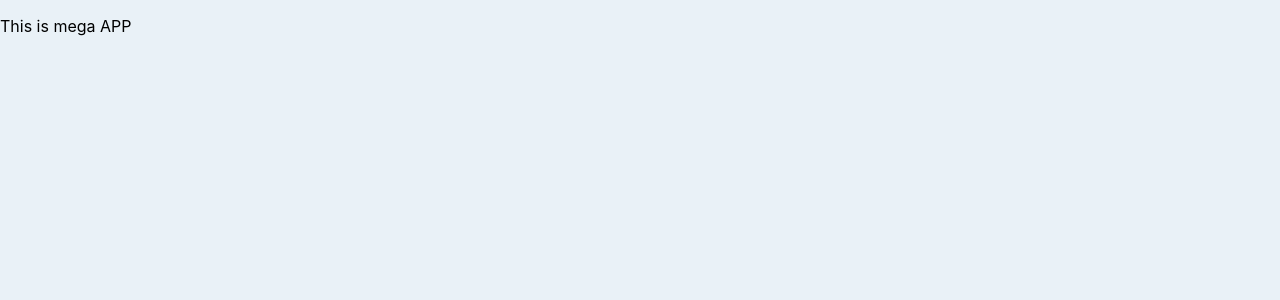
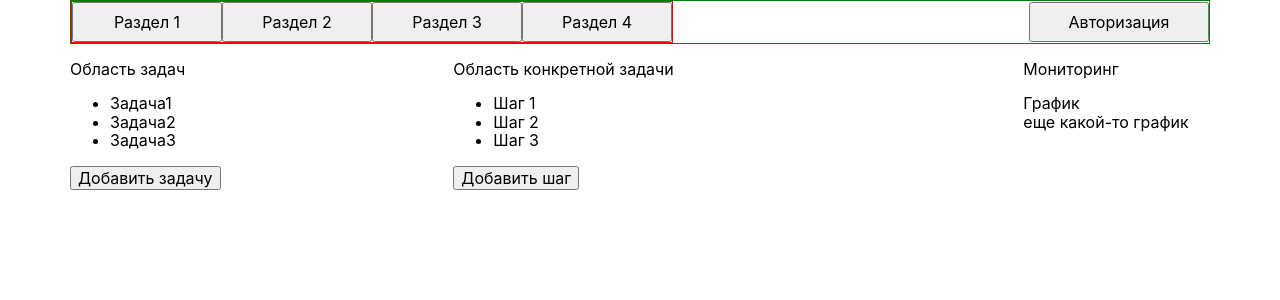
Before and after one commit to Shmitkin/dks-sheduler, a React app: page / in a window 1280 px wide. Shown: the top 300 px of the page. Built offline with nearby package versions, Linux system fonts and the light colour scheme.

Commit message:
Начнет строить каркас приложения WIP

```diff
--- a/src/app/app.jsx
+++ b/src/app/app.jsx
@@ -2,8 +2,45 @@ import React from 'react';
 
 export default function App() {
   return (
-    <div>
-      <p className="body">This is mega APP</p>
-    </div>
+    <>
+      <div className="main-container">
+        <div className="header">
+          <div className="header__menu">
+            <button className="header__menu-item" type="button">Раздел 1</button>
+            <button className="header__menu-item" type="button">Раздел 2</button>
+            <button className="header__menu-item" type="button">Раздел 3</button>
+            <button className="header__menu-item" type="button">Раздел 4</button>
+          </div>
+          <button className="header__autorization-button" type="button">Авторизация</button>
+        </div>
+        <div className="main-content-container">
+          <div className="task-area">
+            <p>Область задач</p>
+            <ul>
+              <li>Задача1</li>
+              <li>Задача2</li>
+              <li>Задача3</li>
+            </ul>
+            <button type="button">Добавить задачу</button>
+          </div>
+
+          <div className="current-task-area">
+            <p>Область конкретной задачи</p>
+            <ul>
+              <li>Шаг 1</li>
+              <li>Шаг 2</li>
+              <li>Шаг 3</li>
+            </ul>
+            <button type="button">Добавить шаг</button>
+          </div>
+
+          <div className="monitoring-area">
+            <p>Мониторинг</p>
+            <div>График</div>
+            <div>еще какой-то график</div>
+          </div>
+        </div>
+      </div>
+    </>
   );
 }
--- a/src/styles/style.scss
+++ b/src/styles/style.scss
@@ -1,6 +1,7 @@
+@import './normalize.css';
 
 body {
-  background-color: #e9f1f7;
+  background-color: #fff;
   font-family:
     'PT Sans Narrow',
     BlinkMacSystemFont,
@@ -29,3 +30,54 @@ code {
     'Courier New',
     monospace;
 }
+
+.main-container {
+  margin-left: auto;
+  margin-right: auto;
+  max-width: 1140px;
+  min-width: 800px;
+  padding-left: 20px;
+  padding-right: 20px;
+}
+
+.header {
+  align-items: center;
+  border: 1px solid green;
+  display: flex;
+  justify-content: space-between;
+
+  &__menu {
+    border: 1px solid red;
+    display: flex;
+    flex-wrap: wrap;
+    margin-right: 20px;
+    max-width: 940px;
+    min-width: 600px;
+  }
+
+  &__menu-item {
+    align-items: center;
+    display: flex;
+    height: 40px;
+    justify-content: center;
+    min-width: 150px;
+    padding: 10px;
+  }
+
+  &__autorization-button {
+    align-items: center;
+    display: flex;
+    height: 40px;
+    justify-content: center;
+    padding: 10px;
+    width: 180px;
+  }
+}
+
+.main-content-container {
+  display: grid;
+  grid-column-gap: 10px;
+  grid-template-areas: 'task-area' 'currets-task-area' 'monitoring-area';
+  grid-template-columns: 4fr 6fr 2fr;
+  grid-template-rows: 1fr;
+}
```
Also changed, not shown: src/styles/normalize.css (added).
